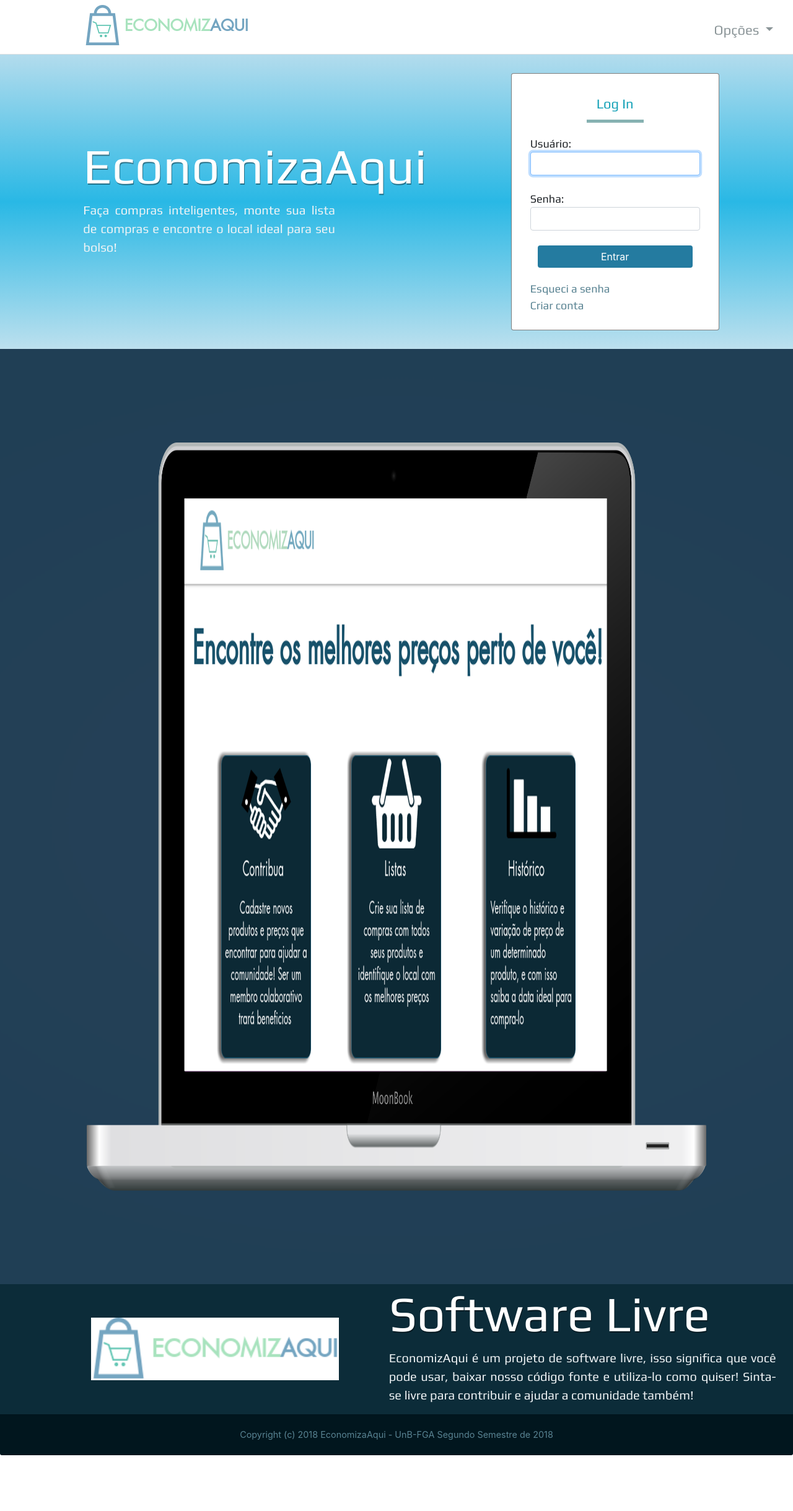
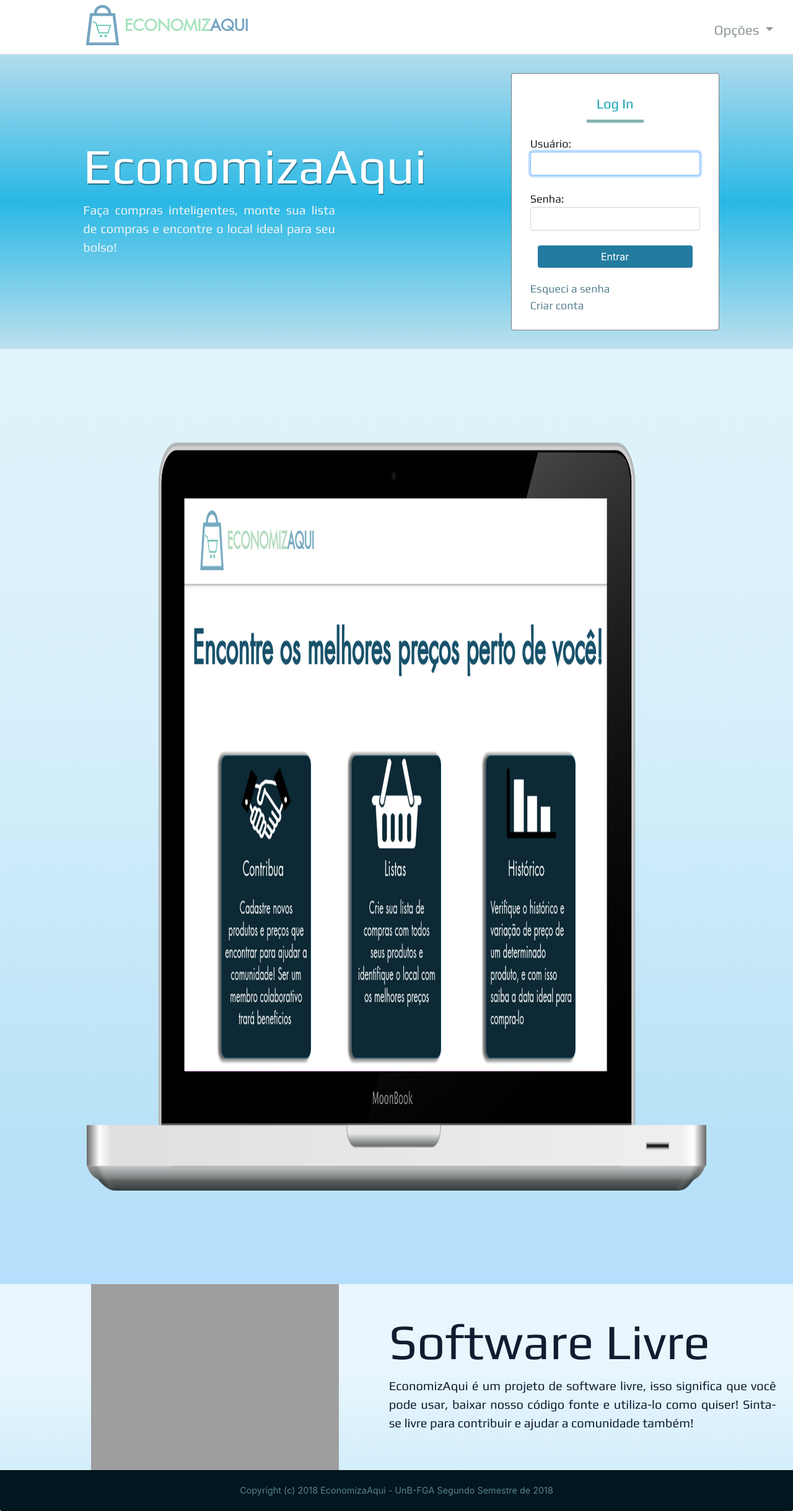
Before and after one commit to EconomizAqui/EconomizAqui, a Django app: page / in a window 1280 px wide. Shown: the whole page at 62% size. Before the commit the page ends 2348 px from the top, so only its background shows below. Run offline with Django 3.2, Linux system fonts and the light colour scheme; some libraries are stand-ins or nearby versions; some web fonts are replaced; grey boxes are pictures that could not be loaded.

Commit message:
Refinando front da página inicial
Signed-off-by: Matheus Roberto <matheus456456@gmail.com>
Co-Authored-By: MateusO97 <mat97_@hotmail.com>

```diff
--- a/users/static/signup.css
+++ b/users/static/signup.css
@@ -22,6 +22,13 @@
   text-shadow: 1px 2px rgba(0, 0, 0, 0.4);
 }
 
+.black-shadow {
+  color: #101D30;
+  font-family: 'Play', sans-serif;
+
+  font-size: 80px;
+}
+
 .parallax {
     background-image: url("background.png");
     height: auto;
@@ -37,6 +44,13 @@
 .white-description {
   font-family: 'Play', sans-serif;
   color: #EFF3F5;
+  text-align: justify;
+  font-size: 20px;
+}
+
+.black-description {
+  font-family: 'Play', sans-serif;
+  color: #101D30;
   text-align: justify;
   font-size: 20px;
 }
@@ -60,7 +74,11 @@
   margin: 0;
   width: 100%;
   height: 100%;
-  background-color: rgba(18, 69, 89, 0.9);
+  background: #e0f3fa;
+  background: -moz-linear-gradient(top, #e0f3fa 0%, #d8f0fc 37%, #b8e2f6 84%, #b6dffd 100%);
+  background: -webkit-linear-gradient(top, #e0f3fa 0%,#d8f0fc 37%,#b8e2f6 84%,#b6dffd 100%);
+  background: linear-gradient(to bottom, #e0f3fa 0%,#d8f0fc 37%,#b8e2f6 84%,#b6dffd 100%);
+  filter: progid:DXImageTransform.Microsoft.gradient( startColorstr='#e0f3fa', endColorstr='#b6dffd',GradientType=0 );
 }
 
 #sectionBlue {
@@ -76,7 +94,11 @@
 }
 
 #sectionDark {
-  background-color: #0C2C39;
+  background: #e9f6fd;
+  background: -moz-linear-gradient(top, #e9f6fd 45%, #e9f6fd 45%, #d3eefb 100%);
+  background: -webkit-linear-gradient(top, #e9f6fd 45%,#e9f6fd 45%,#d3eefb 100%);
+  background: linear-gradient(to bottom, #e9f6fd 45%,#e9f6fd 45%,#d3eefb 100%);
+  filter: progid:DXImageTransform.Microsoft.gradient( startColorstr='#e9f6fd', endColorstr='#d3eefb',GradientType=0 );
 }
 
 #footer {
--- a/users/templates/registration/login.html
+++ b/users/templates/registration/login.html
@@ -54,12 +54,12 @@
   <div class="" id="sectionDark">
     <div class="row justify-content-around no-margin">
       <div class="col-sm-5 align-self-center" align="center">
-        <img src="../static/logo_economiza_aqui.png" class="img-fluid" width="400em" alt="EconomizaAqui" id="Logo" />
+        <img src="../static/logo-git.png" class="img-fluid" width="400em" alt="EconomizaAqui" id="Logo" />
       </div>
 
       <div class="col-sm-6 align-self-center">
-        <h1 class="white-shadow">Software Livre</h1>
-          <p class="white-description">
+        <h1 class="black-shadow">Software Livre</h1>
+          <p class="black-description">
             EconomizAqui é um projeto de software livre, isso significa que você pode usar, baixar nosso código fonte e utiliza-lo como quiser! Sinta-se livre para contribuir e ajudar a comunidade também!
           </p>
       </div>
```
